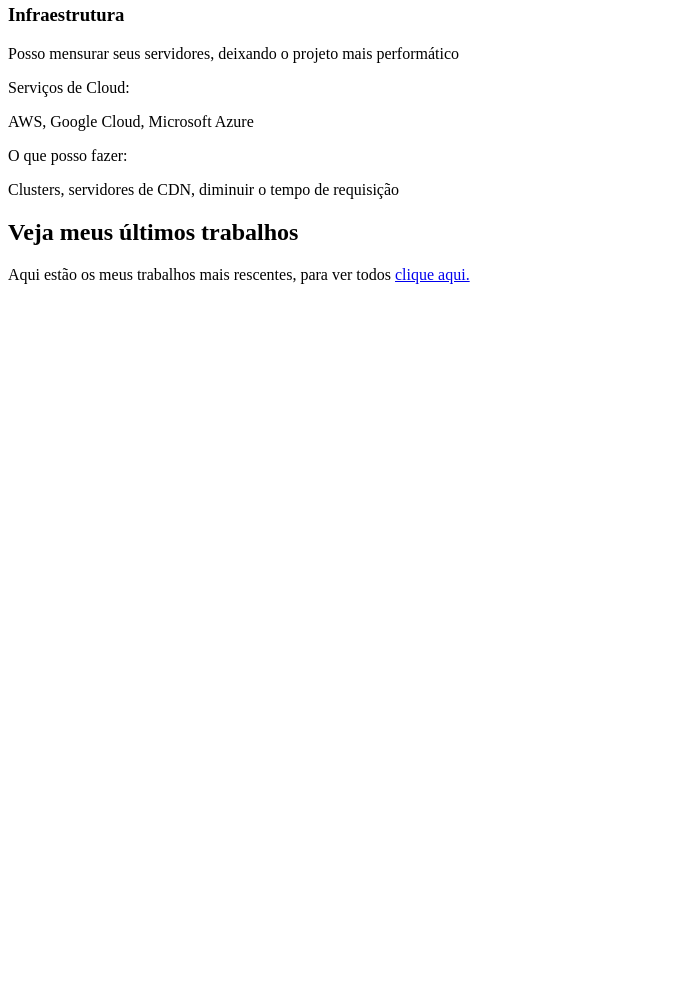
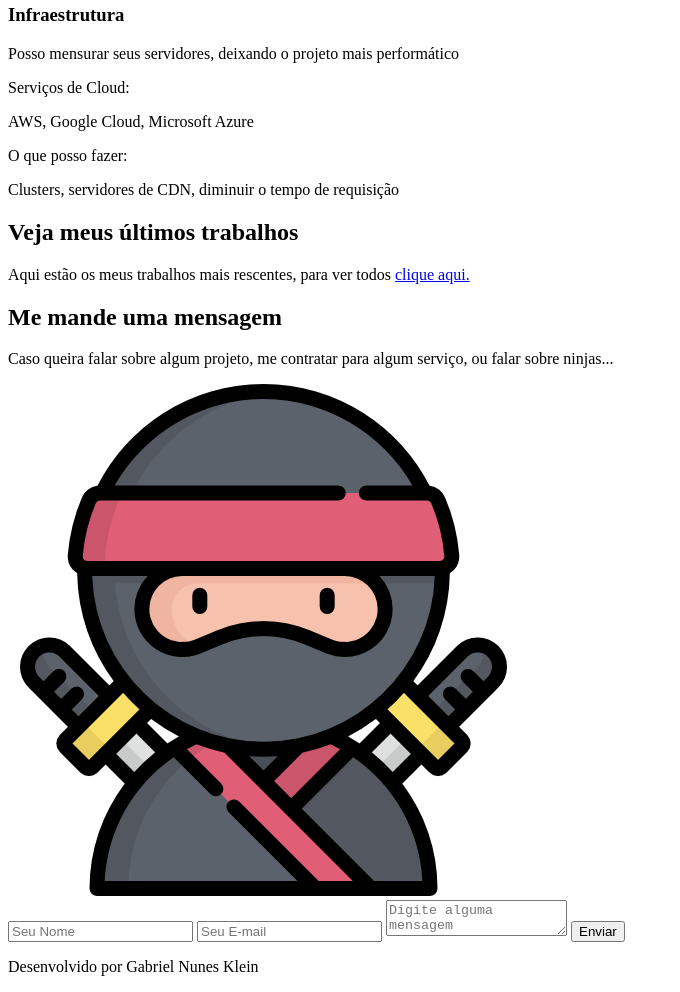
Before and after one commit to gabrielNunesKlein/HTML-CSS, a plain HTML site: page index.html in a window 1280 px wide. Shown: the part 3347-4339 px from the top of the page, without its empty margins (0-680 px from the left). Before the commit the page ends 3647 px from the top, so only its background shows below. Drawn offline with Linux system fonts and the light colour scheme.

Commit message:
Finalizando HTML

```diff
--- a/index.html
+++ b/index.html
@@ -86,5 +86,20 @@
             </div>
         </section>
         <!-- jobs fim -->
+
+        <!--footer inicio -->
+        <footer>
+            <h2>Me mande uma mensagem</h2>
+            <p>Caso queira falar sobre algum projeto, me contratar para algum serviço, ou falar sobre ninjas...</p>
+            <img src="img/ninja.png" alt="perfil ninja">
+            <form action="" method="">
+                <input type="text" name="nome" placeholder="Seu Nome">
+                <input type="email" name="email" placeholder="Seu E-mail">
+                <textarea name="msg" placeholder="Digite alguma mensagem"></textarea>
+                <input type="submit" value="Enviar">
+            </form>
+            <p>Desenvolvido por <span class="detail">Gabriel Nunes Klein</span></p>
+        </footer>
+         <!--footer fim -->
     </body>
 </html>
```
